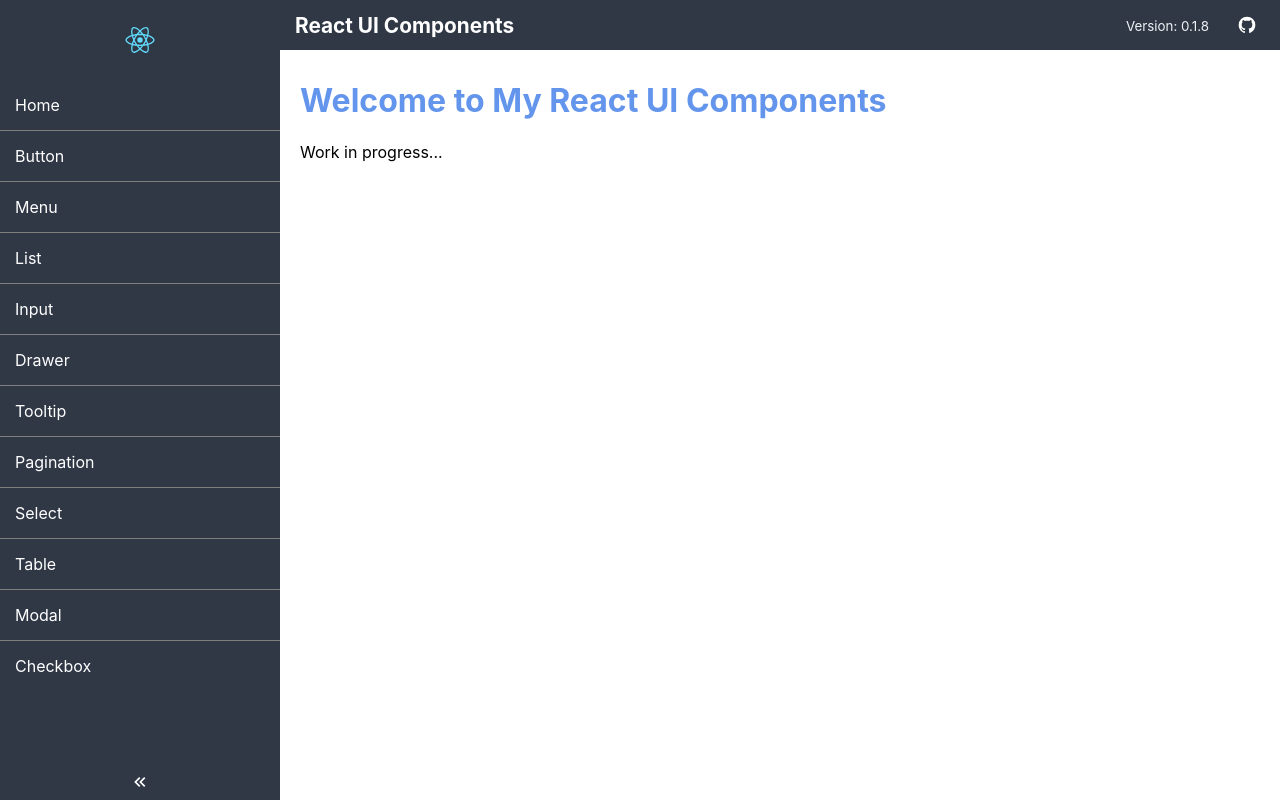
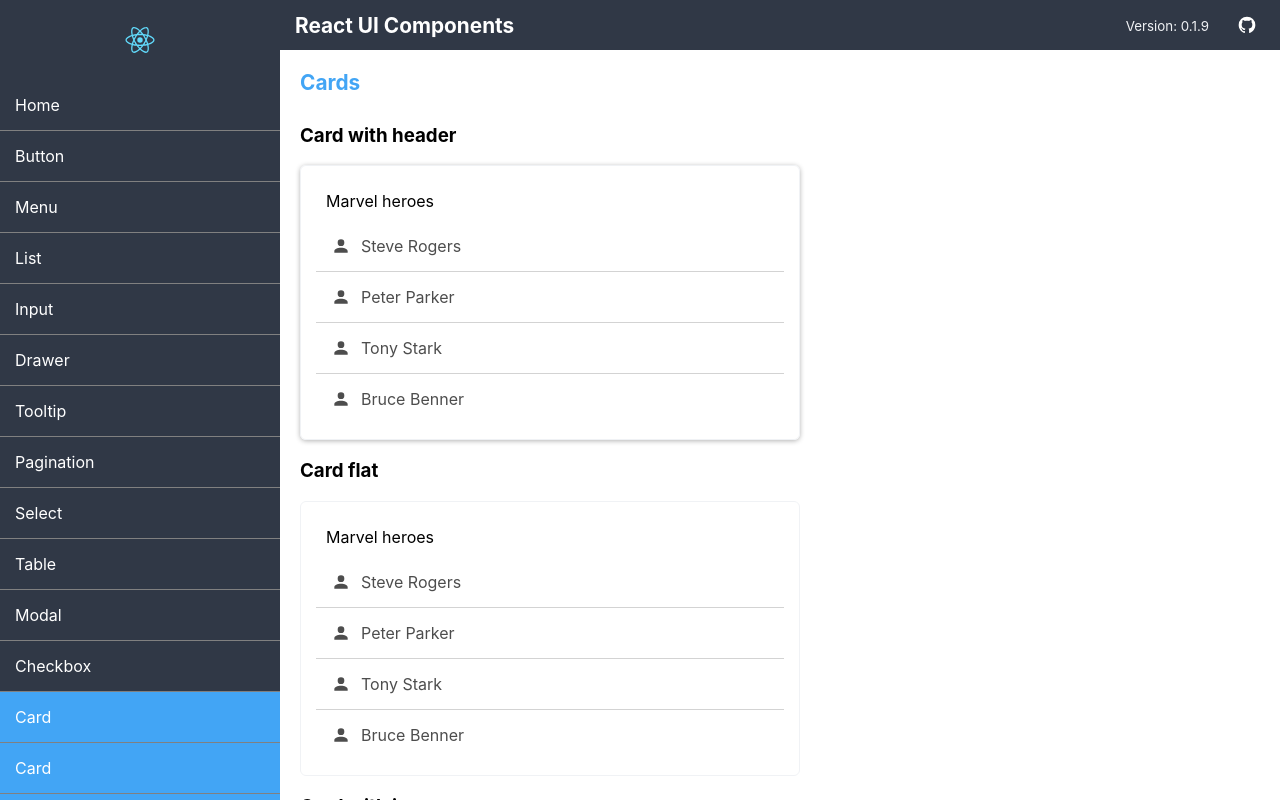
Before and after one commit to Assenti/react-ui-components, a React (Create React App) app: page /card in a window 1280 px wide. Before the commit this address led to /. Built offline with nearby package versions, Linux system fonts and the light colour scheme.

Commit message:
Card UI component added, Drawer component styles updated

```diff
--- a/package.json
+++ b/package.json
@@ -1,6 +1,6 @@
 {
   "name": "react-ui-components",
-  "version": "0.1.8",
+  "version": "0.1.9",
   "private": true,
   "author": "Asset Sultanov <asset.sultan@gmail.com>",
   "dependencies": {
--- /dev/null
+++ b/src/components/Card.js
@@ -0,0 +1,25 @@
+import React from 'react';
+
+export const Card = (props) => {
+    const cardClass = () => {
+        let result = '';
+        let className = {
+            card: 'card',
+            flat: props.flat ? 'flat' : ''
+        }
+
+        for (const key in className) {
+            if (className[key]) result += className[key] + ' '
+        }
+        return result.trim();
+    }
+
+    return (
+        <div className={cardClass()} style={{ width: props.width ? props.width : '' }}>
+            {props.header ? <div className="card-header">{props.header}</div> : ''}
+            {props.img ? <img src={props.img} alt={props.desc ? props.desc : 'Image'}/> : ''}
+            {props.children}
+            {props.footer ? <div className="card-footer">{props.footer}</div> : ''}
+        </div>
+    )
+}
--- /dev/null
+++ b/src/pages/CardPage.js
@@ -0,0 +1,36 @@
+import React from 'react';
+import { Card } from '../components/Card';
+import { List } from '../components/List';
+import logo from '../img/logo.svg';
+
+export const CardPage = () => {
+    const itemsComplexInitial = [
+        { name: 'Steve Rogers', hero: 'Captain America', icon: 'account', check: false },
+        { name: 'Peter Parker', hero: 'Spider man', icon: 'account', check: false },
+        { name: 'Tony Stark', hero: 'Iron man', icon: 'account', check: false },
+        { name: 'Bruce Benner', hero: 'Hulk', icon: 'account', check: false }
+    ];
+
+    return (
+        <div className="page">
+            <div className="page-title">Cards</div>
+            <div style={{ maxWidth: 500 }}>
+                <h3>Card with header</h3>
+                <Card header="Marvel heroes">
+                    <List items={itemsComplexInitial} itemTitle="name"/>
+                </Card>
+                <h3>Card flat</h3>
+                <Card header="Marvel heroes" flat>
+                    <List items={itemsComplexInitial} itemTitle="name"/>
+                </Card>
+                <h3>Card with image</h3>
+                <Card
+                    width={200}
+                    img={logo}
+                    footer="Some description">
+                    <p>Some title</p>
+                </Card>
+            </div>
+        </div>
+    )
+}
--- /dev/null
+++ b/src/styles/_card.scss
@@ -0,0 +1,30 @@
+.card {
+    padding: 15px;
+    border: 1px solid $lightgray;
+    border-radius: $radius * 2;
+
+    &:not(.flat) {
+        box-shadow: 0 1px 5px rgba(black, .3);
+    }
+
+    &.dense {
+        padding: 10px;
+    }
+
+    img {
+        display: block;
+        margin: 0 auto;
+        padding-bottom: 5px;
+        border-bottom: 1px solid lightgray;
+    }
+}
+
+.card-header {
+    padding: 10px;
+}
+
+.card-footer {
+    padding: 5px 0;
+    font-size: .8rem;
+    color: $dark;
+}
--- a/src/styles/_drawer.scss
+++ b/src/styles/_drawer.scss
@@ -4,7 +4,7 @@
     height: auto;
     width: 280px;
     min-width: 280px;
-    background-color: $gray;
+    background-color: $lightgray;
     display: flex;
     flex-direction: column;
     justify-content: space-between;
@@ -16,15 +16,17 @@
     }
 
     &.dark {
-      background-color: $night;
+        background-color: $night;
 
-      & .drawer-header {
-        color: #000;
-      }
+        & .drawer-header {
+            color: #000;
+            background-color: $night;
+        }
     }
 
     &.full-height {
-      height: 100vh;
+        height: 100vh;
+        overflow-y: auto;
     }
 
     &.min {
@@ -50,6 +52,8 @@
     padding: 15px;
     color: $dark;
     font-weight: bold;
+    position: sticky;
+    top: 0;
 
     &.centered {
       justify-content: center;
--- a/src/styles/index.scss
+++ b/src/styles/index.scss
@@ -37,3 +37,4 @@ code {
 @import 'table';
 @import 'modal';
 @import 'menu';
+@import 'card';
```
Also changed, not shown: src/routes.js (+7 -1 lines), 1 other file (tests, documents, lock files or other folders).
